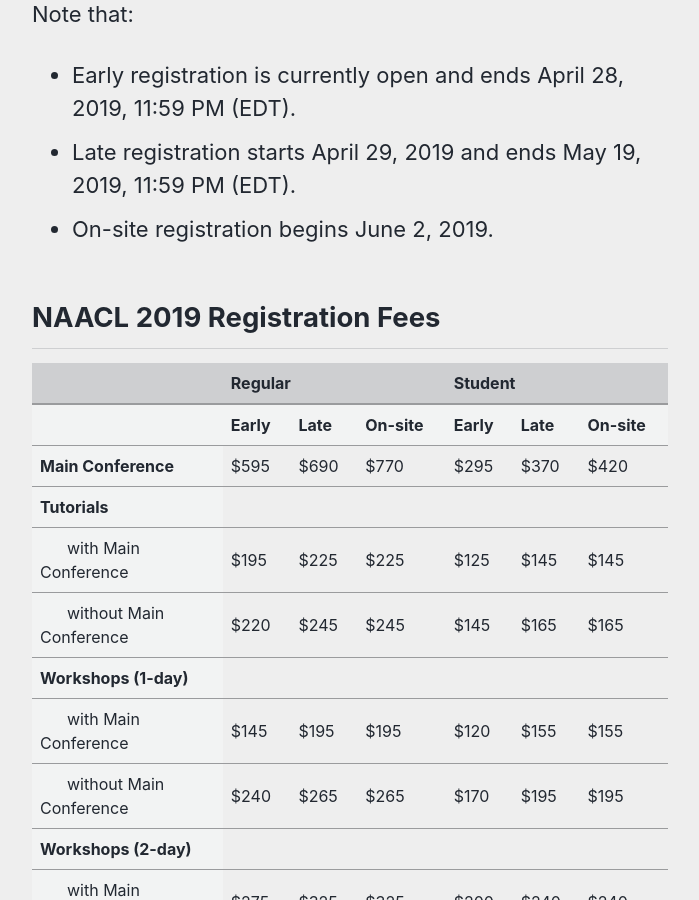
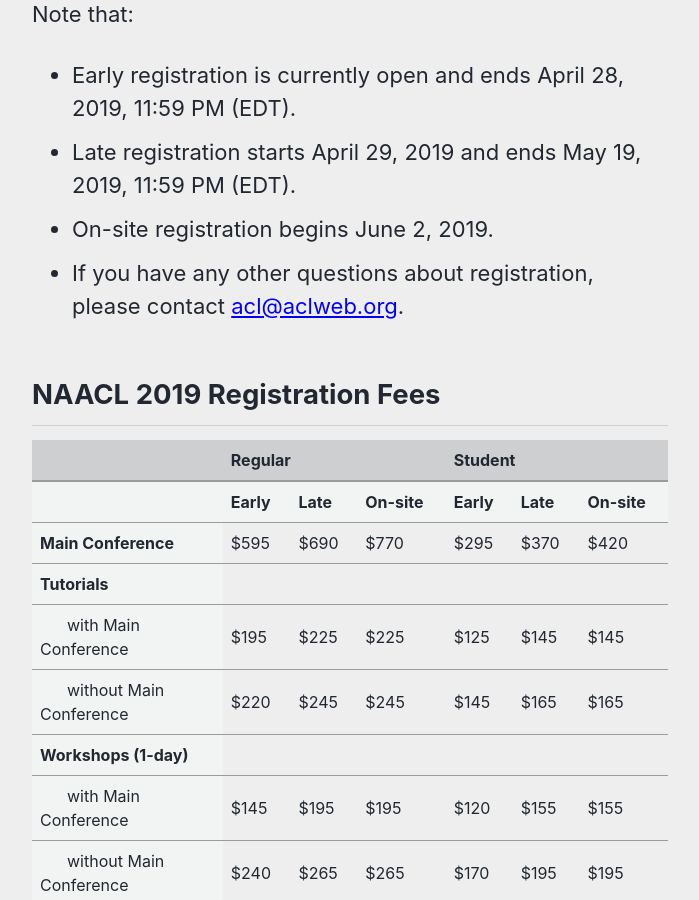
Before and after one commit to naacl-org/naacl-2021-website, a Jekyll site: the page built from _pages/registration.md, in a window 1280 px wide and 900 px high, scrolled down 371 px. Shown: the whole window, without its empty margins (290-989 px from the left). Built offline with Jekyll 4.4.1, drawn with Linux system fonts in a browser that asks for light colours; nearby versions of some CDN libraries.

Commit message:
Add email to registration page

```diff
--- a/_pages/registration.md
+++ b/_pages/registration.md
@@ -20,6 +20,7 @@
 - Early registration is currently open and ends April 28, 2019, 11:59 PM (EDT).<br/>
 - Late registration starts April 29, 2019 and ends May 19, 2019, 11:59 PM (EDT).<br/>
 - On-site registration begins June 2, 2019.
+- If you have any other questions about registration, please contact [acl@aclweb.org](mailto:acl@aclweb.org).
 
 
 ## NAACL 2019 Registration Fees
```
